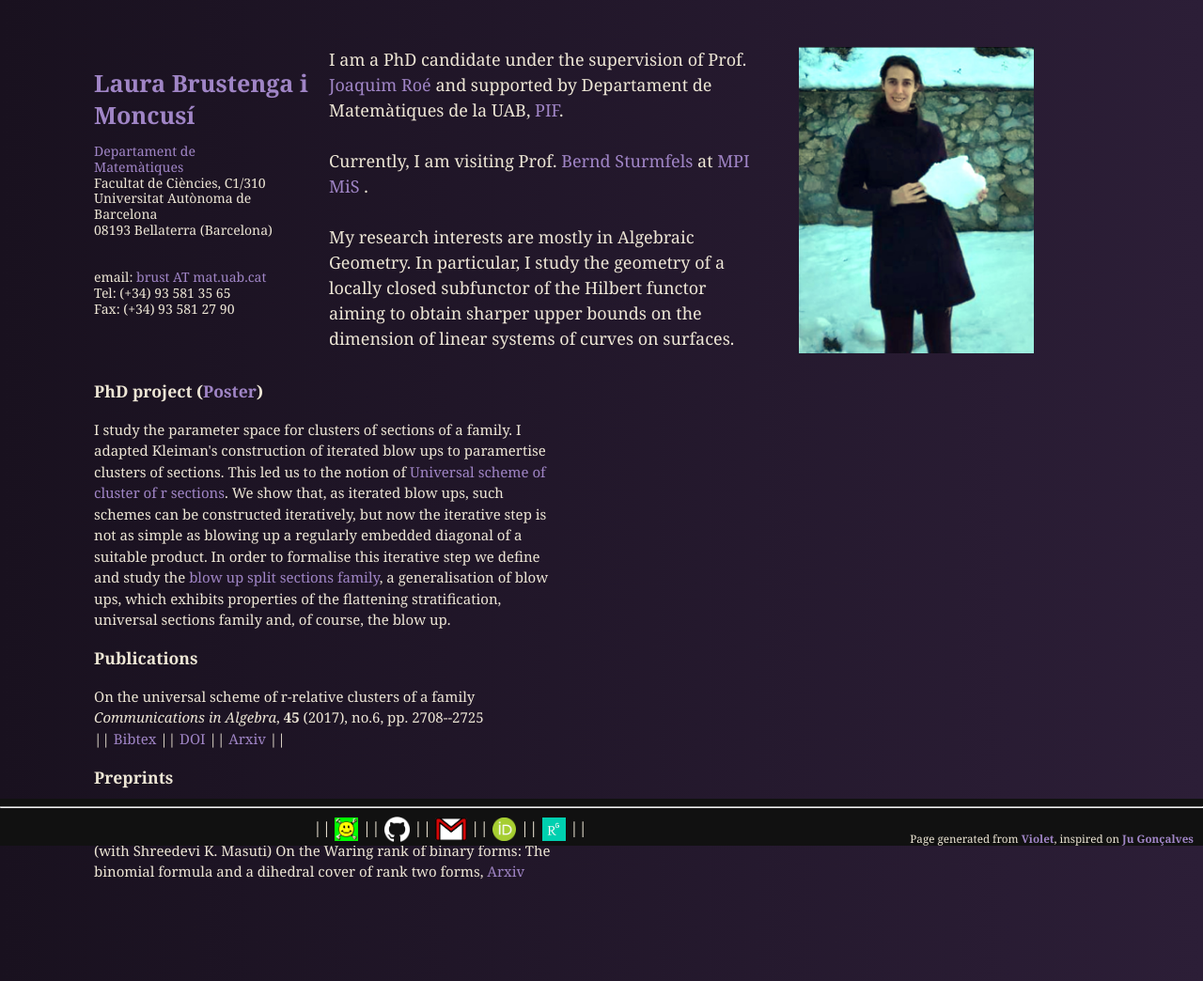
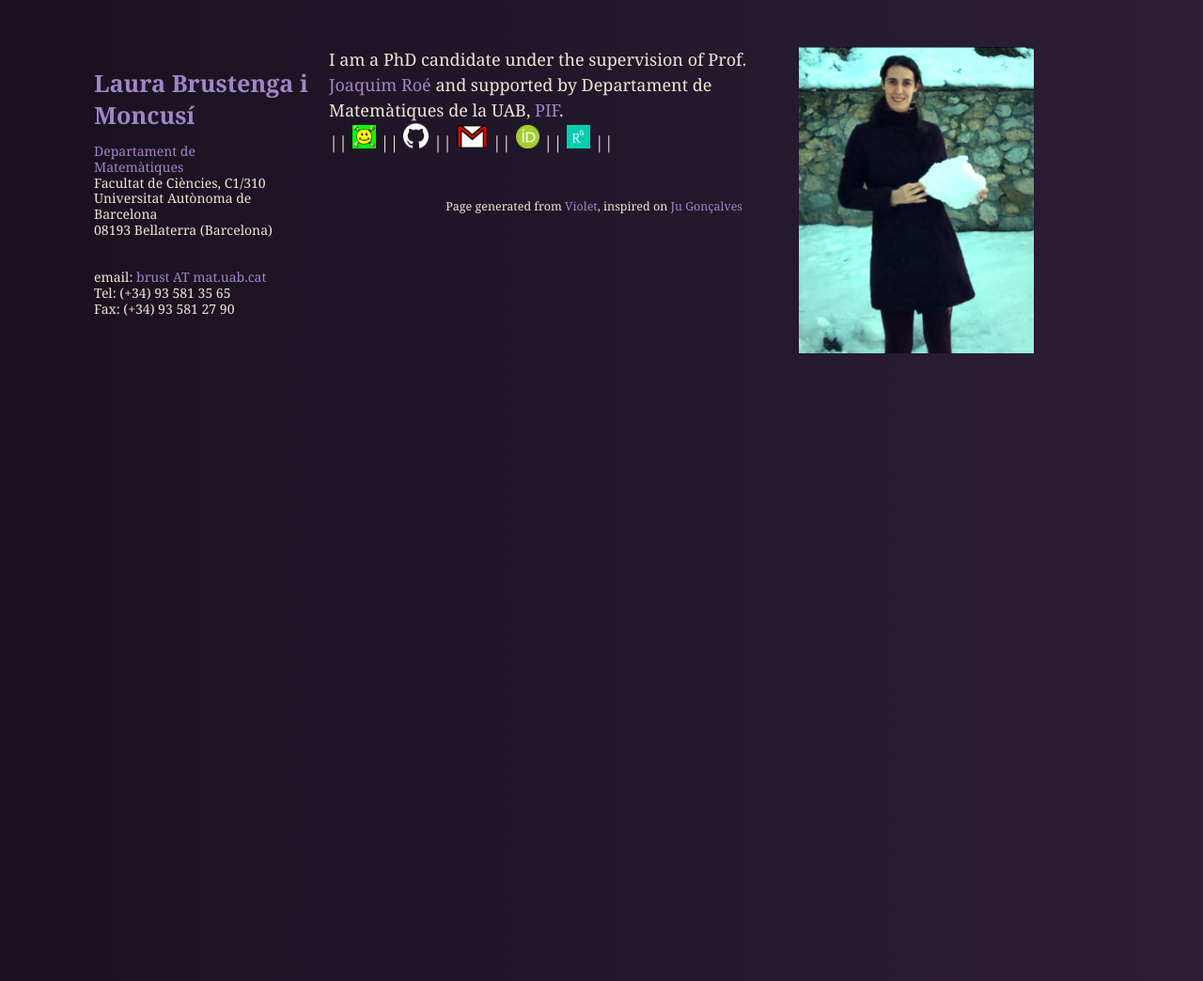
Before and after one commit to LauraBMo/LauraBMo.github.io, a Jekyll site: the page built from index.html, in a window 1280 px wide. Shown: the whole page at 94% size. Built offline with Jekyll 4.4.1, drawn with Linux system fonts in a browser that asks for light colours.

Commit message:
I am not visiting Bernd right now :)

```diff
--- a/index.html
+++ b/index.html
@@ -28,8 +28,9 @@ title: Home
   <p>
     I am a PhD candidate under the supervision of Prof. <a href="http://www.mat.uab.cat/~jroe/">Joaquim Roé</a> and supported by Departament de Matemàtiques de la UAB, <a href="https://www.uab.cat/web/listado-becas-sin-left-menu/detall-de-l-ajut-1284986965563.html?language=ca&param1=1345703430455&param2=UAB-FATWIRE&tq=personal+investigador+en+formaci%C3%B3">PIF</a>.</br>
 
-    <br />
-    Currently, I am visiting Prof. <a href="https://math.berkeley.edu/~bernd/">Bernd Sturmfels</a> at <a href="https://www.mis.mpg.de/">MPI MiS </a>.<br />
+   <!-- <br />
+        Currently, I am visiting Prof. <a href="https://math.berkeley.edu/~bernd/">Bernd Sturmfels</a> at <a href="https://www.mis.mpg.de/">MPI MiS </a>.<br />
+        >
 
     <br />
     My research interests are mostly in Algebraic Geometry.
```
